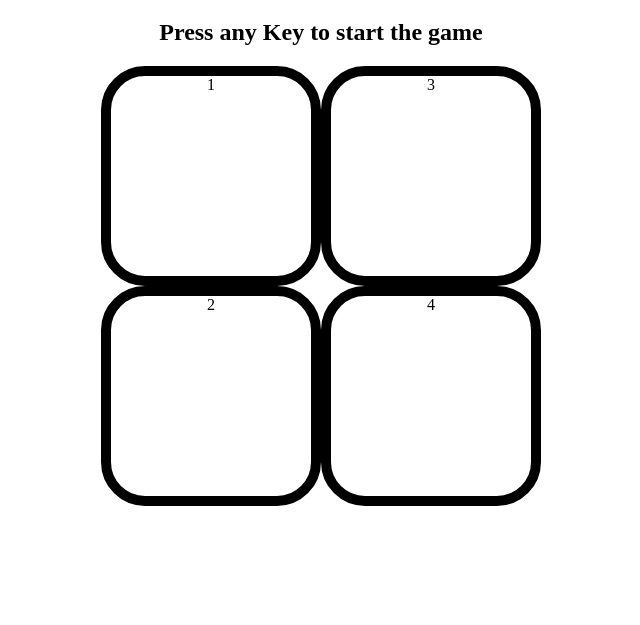
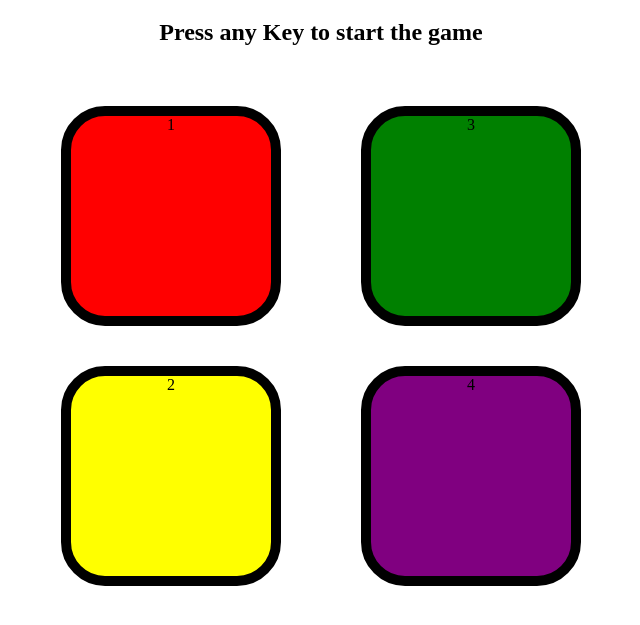
Before and after one commit to shiiikha08/Simon-says-game, a plain HTML site: page index.html in a window 1280 px wide. Shown: the part 61-686 px from the top of the page, without its empty margins (319-959 px from the left). Drawn offline with Linux system fonts and the light colour scheme.

Commit message:
Game buttons set up

```diff
--- a/index.html
+++ b/index.html
@@ -14,13 +14,13 @@
 
     <div class="btn-cont">
         <div class="line-one">
-            <div class="btn"> 1 </div>
-         <div class="btn"> 2 </div>
+            <div class="btn red" type="button"> 1 </div>
+         <div class="btn yellow" type="button"> 2 </div>
         </div>
 
         <div class="line-two">
-            <div class="btn"> 3 </div>
-           <div class="btn"> 4 </div>
+            <div class="btn green" type="button"> 3 </div>
+           <div class="btn purple" type="button"> 4 </div>
         </div>
 
     </div>
--- a/style.css
+++ b/style.css
@@ -6,8 +6,24 @@ body{
     width:200px;
     border-radius: 20%;
     border:10px solid black;
+    margin: 2.5rem;
 }
 .btn-cont{
     display: flex;
     justify-content: center;
 }
+.yellow{
+    background-color: yellow;
+}
+
+.red{
+    background-color: red;
+}
+
+.purple{
+    background-color: purple;
+}
+
+.green{
+    background-color: green;
+}
```
